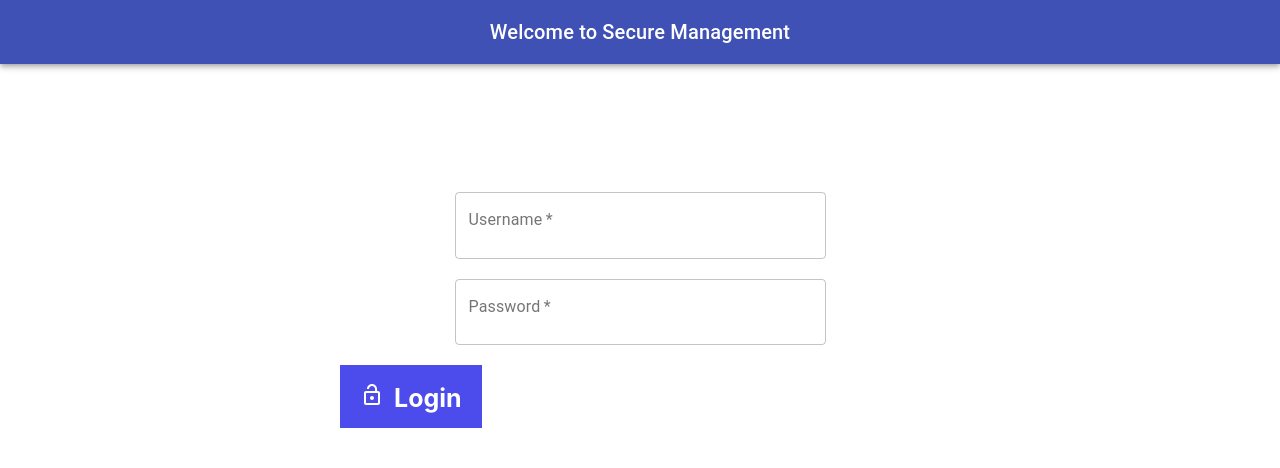
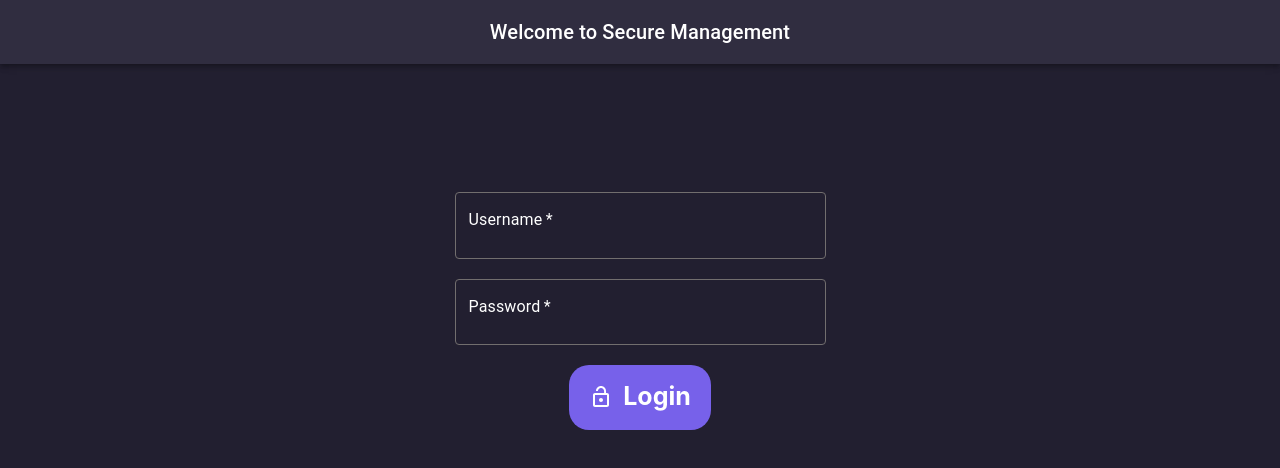
Before and after one commit to peeyush14goyal/Restricted-Entry-Frontend, a React (Create React App) app: page / in a window 1280 px wide. Shown: the top 468 px of the page. Built offline with nearby package versions, Linux system fonts and the light colour scheme.

Commit message:
Improved UI

```diff
--- a/src/components/Admin/admin.css
+++ b/src/components/Admin/admin.css
@@ -25,8 +25,8 @@ table {
 button {
   font-size: 20px;
   padding: 20px;
-  margin: 0 auto;
-  padding-top: 15px;
+  margin-left: 50%;
+  padding-top: 13px;
   padding-bottom: 10px;
   display: flex;
   border-radius: 40px;
@@ -35,10 +35,14 @@ button {
   font-weight: bold;
   border: none;
   color: white;
-  background-color: rgb(76, 76, 236);
+  background-color: #7761ea;
+}
+button:hover {
+  background-color: #674bf3;
 }
 .lockIcon {
   margin-right: 10px;
+  margin-top: 4px;
 }
 .inputField {
   font-size: 25px;
@@ -114,3 +118,23 @@ button {
 .row {
   width: 100%;
 }
+
+.bg-primary {
+  background-color: #221f30;
+}
+
+.MuiInputLabel-root {
+  color: white !important;
+  outline-color: white !important;
+  border-color: white;
+}
+.MuiOutlinedInput-notchedOutline {
+  border-color: rgb(114, 110, 110) !important;
+}
+.buttonDiv {
+  max-width: 150px;
+  margin: 0 auto;
+}
+.buttonComp {
+  border-radius: 20px;
+}
--- a/src/components/Admin/home.js
+++ b/src/components/Admin/home.js
@@ -25,9 +25,16 @@ import CanvasJSReact from "../../canvasJs/canvasjs.react";
 var CanvasJS = CanvasJSReact.CanvasJS;
 var CanvasJSChart = CanvasJSReact.CanvasJSChart;
 
+CanvasJS.addColorSet("customColorSet1", [
+  //colorSet Array
+  "#7524d8",
+  "#36aeed",
+  "#eb98cc",
+]);
+
 const StyledTableCell = withStyles((theme) => ({
   head: {
-    backgroundColor: theme.palette.info.dark,
+    backgroundColor: "#7761ea",
     color: theme.palette.common.white,
   },
   body: {
@@ -64,13 +71,21 @@ const useStyles = makeStyles((theme) => ({
   },
   secondaryHeading: {
     fontSize: theme.typography.pxToRem(15),
-    color: theme.palette.text.secondary,
+    color: "white",
   },
   shadowCss: {
     boxShadow: "0 8px 16px 0 rgb(0 0 0 / 20%), 0 6px 20px 0 rgb(0 0 0 / 19%)",
+    backgroundColor: "#2e2b3e",
+    color: "white",
   },
   spaceLeft: {
     marginLeft: "50%",
+  },
+  bgColor: {
+    backgroundColor: "#302d40",
+  },
+  txtColor: {
+    color: "white",
   },
 }));
 
@@ -107,8 +122,19 @@ let AdminHome = () => {
     });
 
     setOptions({
+      backgroundColor: "#2e2b3e",
+
+      colorSet: "customColorSet1",
+      axisX: {
+        labelFontColor: "white",
+      },
+      axisY: {
+        labelFontColor: "white",
+      },
       title: {
         text: "Attendance",
+        fontColor: "white",
+        fontFamily: "Arial",
       },
       data: [
         {
@@ -130,7 +156,7 @@ let AdminHome = () => {
   return (
     <div>
       <div className="home__Title">
-        <AppBar position="static">
+        <AppBar position="static" className={classes.bgColor}>
           <Toolbar>
             <IconButton
               edge="start"
@@ -172,7 +198,7 @@ let AdminHome = () => {
                   className={classes.shadowCss}
                 >
                   <AccordionSummary
-                    expandIcon={<ExpandMoreIcon />}
+                    expandIcon={<ExpandMoreIcon className={classes.txtColor} />}
                     aria-controls="panel1bh-content"
                     id="panel1bh-header"
                   >
--- a/src/components/Admin/login.js
+++ b/src/components/Admin/login.js
@@ -1,6 +1,7 @@
 import React, { useState } from "react";
 import { useHistory } from "react-router-dom";
 import LockOpenIcon from "@material-ui/icons/LockOpen";
+import { withStyles } from "@material-ui/core/styles";
 import TextField from "@material-ui/core/TextField";
 import "./admin.css";
 import AppBar from "@material-ui/core/AppBar";
@@ -11,6 +12,7 @@ import { makeStyles } from "@material-ui/core/styles";
 const useStyles = makeStyles((theme) => ({
   root: {
     flexGrow: 1,
+    color: "white",
   },
   menuButton: {
     marginRight: theme.spacing(2),
@@ -18,6 +20,12 @@ const useStyles = makeStyles((theme) => ({
   title: {
     textAlign: "center",
     flexGrow: 1,
+  },
+  txtColor: {
+    color: "white",
+  },
+  bgColor: {
+    backgroundColor: "#302d40",
   },
 }));
 
@@ -41,7 +49,7 @@ let AdminLogin = () => {
     <div>
       <div>
         <div className="home__Title">
-          <AppBar position="static">
+          <AppBar position="static" className={classes.bgColor}>
             <Toolbar>
               <Typography variant="h6" className={classes.title}>
                 Welcome to Secure Management
@@ -62,6 +70,18 @@ let AdminLogin = () => {
               inputProps={{ style: { fontSize: 25 } }}
               value={user}
               onBlur={(e) => setUser(e.target.value)}
+              className={classes.root}
+              InputLabelProps={{
+                classes: {
+                  txtColor: classes.txtColor,
+                },
+              }}
+              InputProps={{
+                classes: {
+                  root: classes.root,
+                  txtColor: classes.txtColor,
+                },
+              }}
             />
           </div>
           <div>
@@ -74,10 +94,22 @@ let AdminLogin = () => {
               inputProps={{ style: { fontSize: 25 } }}
               value={pass}
               onBlur={(e) => setPass(e.target.value)}
+              className={classes.root}
+              InputLabelProps={{
+                classes: {
+                  txtColor: classes.txtColor,
+                },
+              }}
+              InputProps={{
+                classes: {
+                  root: classes.root,
+                  txtColor: classes.txtColor,
+                },
+              }}
             />
           </div>
-          <div>
-            <button type="submit">
+          <div className="buttonDiv">
+            <button type="submit" className="buttonComp">
               <div className="lockIcon">
                 <LockOpenIcon />
               </div>
@@ -90,4 +122,4 @@ let AdminLogin = () => {
   );
 };
 
-export default AdminLogin;
+export default withStyles(useStyles)(AdminLogin);
--- a/src/index.css
+++ b/src/index.css
@@ -5,7 +5,7 @@ body {
     sans-serif;
   -webkit-font-smoothing: antialiased;
   -moz-osx-font-smoothing: grayscale;
-  background-color: gray;
+  background-color: #221f30 !important;
 }
 
 code {
```
